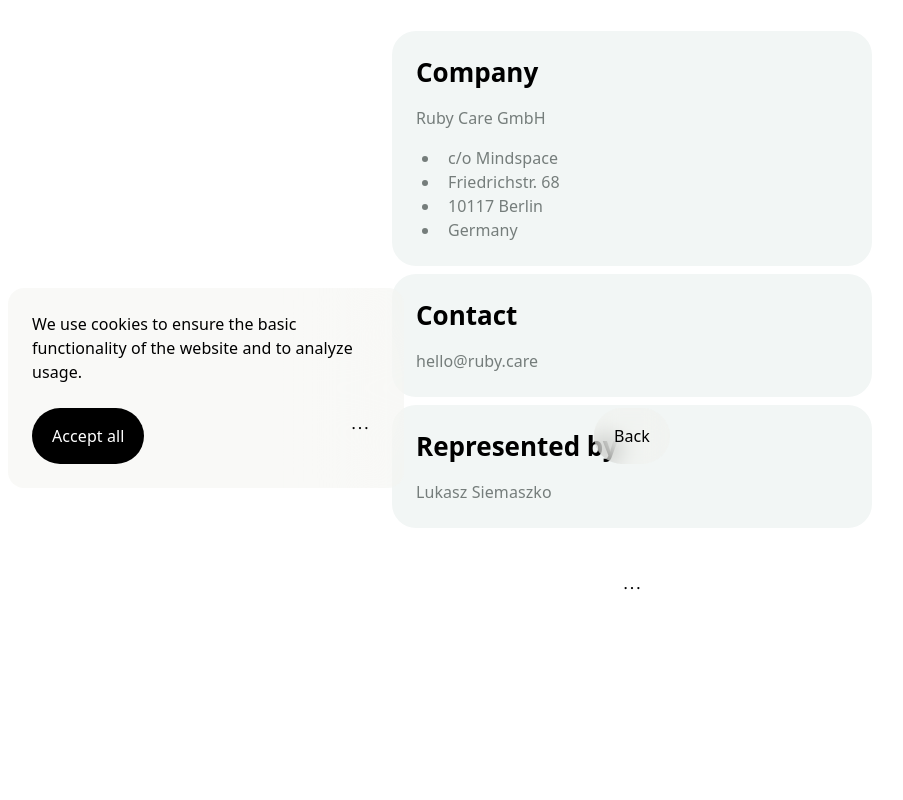
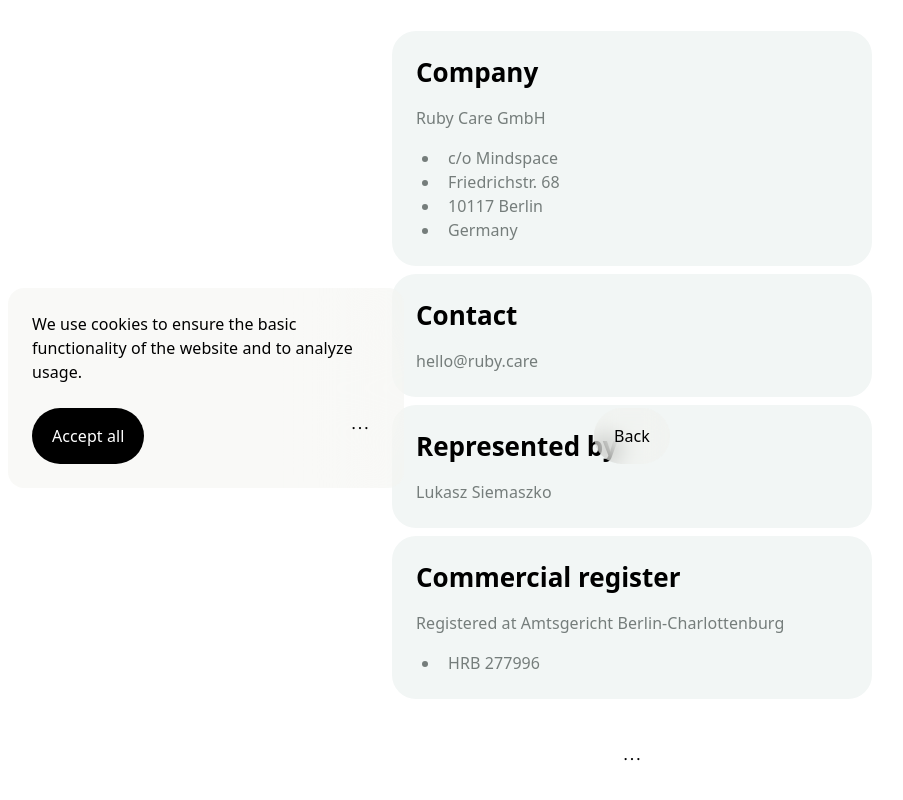
Before and after one commit to Ruby-Care/Website, a Next.js app: page /en/imprint in a window 1280 px wide. Shown: the part 296-1096 px from the top of the page, without its empty margins (8-911 px from the left). Before the commit the page ends 1016 px from the top, so only its background shows below. Built offline with nearby package versions, Linux system fonts and the light colour scheme; no server answers; a web font is replaced by a local one.

Commit message:
HRB added to imprint

```diff
--- a/app/[locale]/(legal)/content/imprint.ts
+++ b/app/[locale]/(legal)/content/imprint.ts
@@ -21,11 +21,11 @@
         heading: 'Represented by',
         body: 'Lukasz Siemaszko',
       },
-      // {
-      //   heading: 'Commercial register',
-      //   body: 'Registered at Amtsgericht Berlin-Charlottenburg',
-      //   bullets: ['HRB 000000'],
-      // },
+      {
+        heading: 'Commercial register',
+        body: 'Registered at Amtsgericht Berlin-Charlottenburg',
+        bullets: ['HRB 277996'],
+      },
       // {
       //   heading: 'VAT ID',
       //   body: 'DE000000000',
@@ -50,11 +50,11 @@
         heading: 'Vertreten durch',
         body: 'Lukasz Siemaszko',
       },
-      // {
-      //   heading: 'Handelsregister',
-      //   body: 'Eingetragen beim Amtsgericht Berlin-Charlottenburg',
-      //   bullets: ['HRB 000000'],
-      // },
+      {
+        heading: 'Handelsregister',
+        body: 'Eingetragen beim Amtsgericht Berlin-Charlottenburg',
+        bullets: ['HRB 277996'],
+      },
       // {
       //   heading: 'Umsatzsteuer-ID',
       //   body: 'DE000000000',
@@ -79,11 +79,11 @@
         heading: 'Reprezentacja',
         body: 'Lukasz Siemaszko',
       },
-      // {
-      //   heading: 'Rejestr handlowy',
-      //   body: 'Zarejestrowano w Amtsgericht Berlin-Charlottenburg',
-      //   bullets: ['HRB 000000'],
-      // },
+      {
+        heading: 'Rejestr handlowy',
+        body: 'Zarejestrowano w Amtsgericht Berlin-Charlottenburg',
+        bullets: ['HRB 277996'],
+      },
       // {
       //   heading: 'Numer VAT',
       //   body: 'DE000000000',
--- a/package.json
+++ b/package.json
@@ -6,7 +6,8 @@
     "dev": "next dev",
     "build": "next build",
     "start": "next start",
-    "lint": "next lint"
+    "lint": "next lint",
+    "typecheck": "tsc --noEmit"
   },
   "dependencies": {
     "embla-carousel": "^9.0.0-rc01",
```
